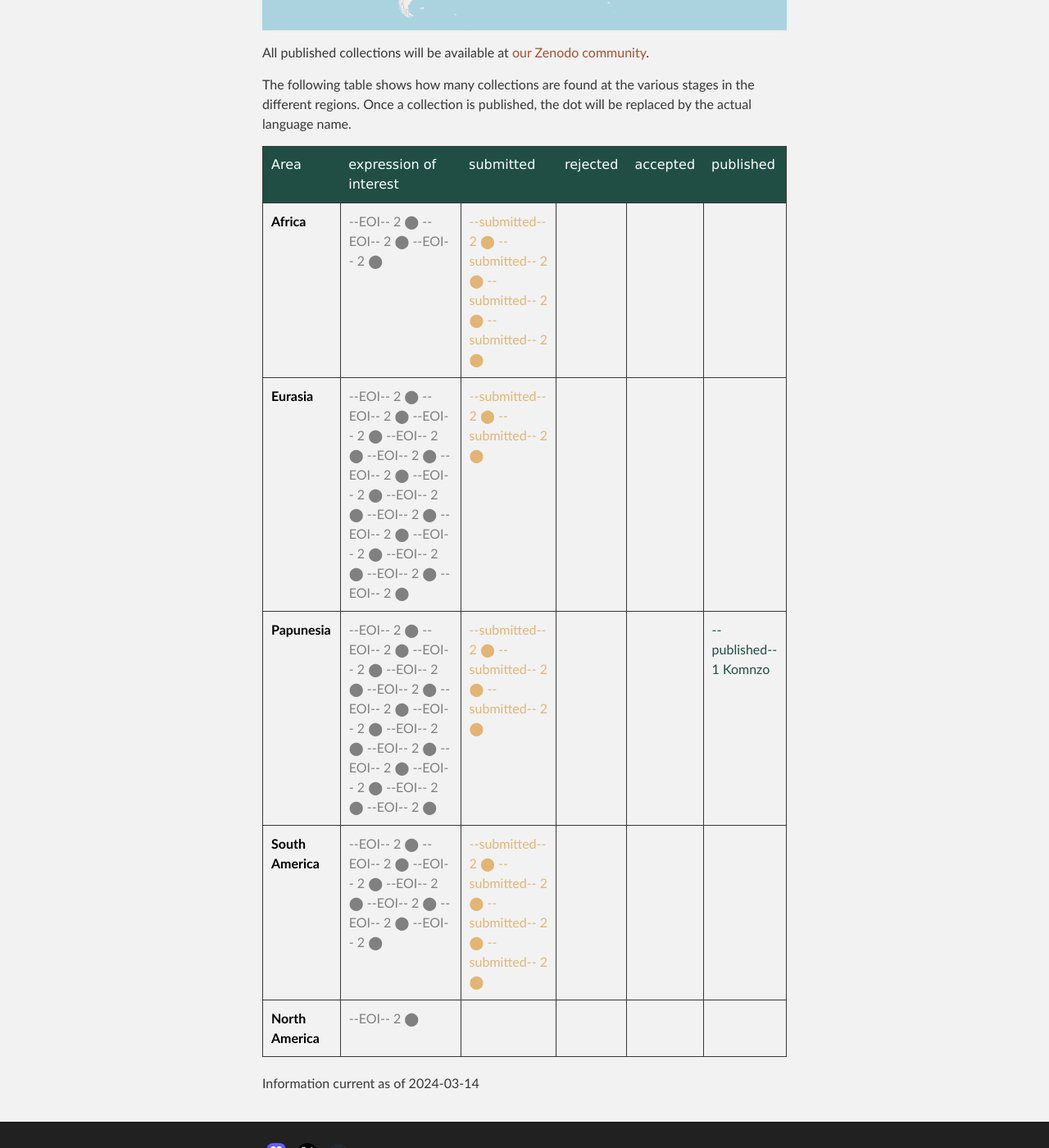
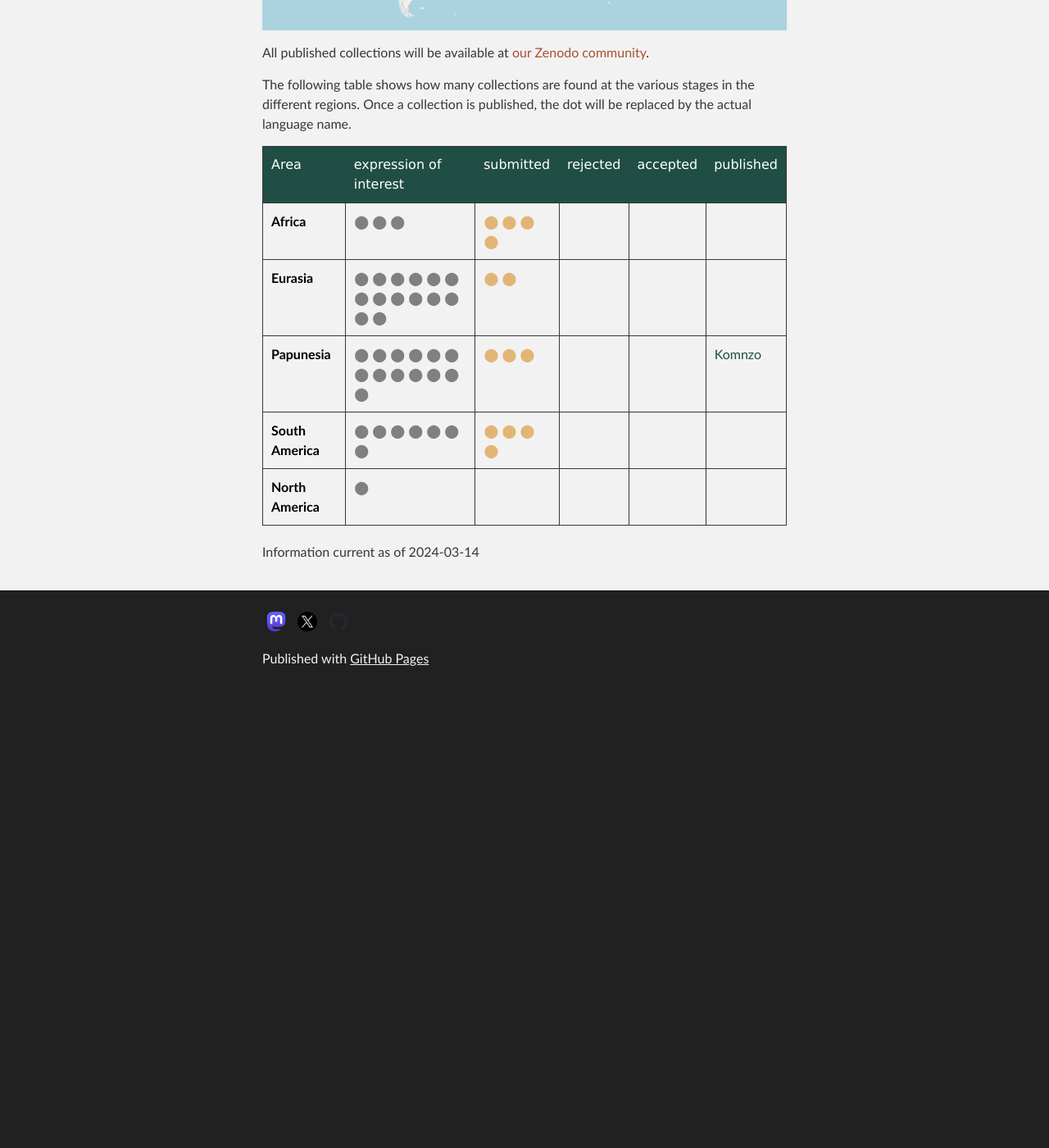
Before and after one commit to OpenTextCollections/opentextcollections.github.io, a Jekyll site: the page built from collections.md, in a window 1280 px wide and 1400 px high, scrolled down 764 px. Shown: the whole window at 82% size. Built offline with Jekyll 4.4.1, drawn with Linux system fonts in a browser that asks for light colours; after the commit the page ends 1614 px from its top, so only the background shows below that.

Commit message:
display name for published collections

```diff
--- a/collections.md
+++ b/collections.md
@@ -43,11 +43,10 @@ The following table shows how many collections are found at the various stages i
                     {%for status in area[1] %}
                     <td>
                         {% for lg in status[1] %}
-                            --{{ status[0] }}--
                             {% if status[0] == "published" %}
-                               1 {{ lg }}
+                                {{ lg }}
                             {% else %}
-                               2 ⬤
+                                 ⬤
                             {% endif %}
                         {% endfor %}
                     </td>
```
